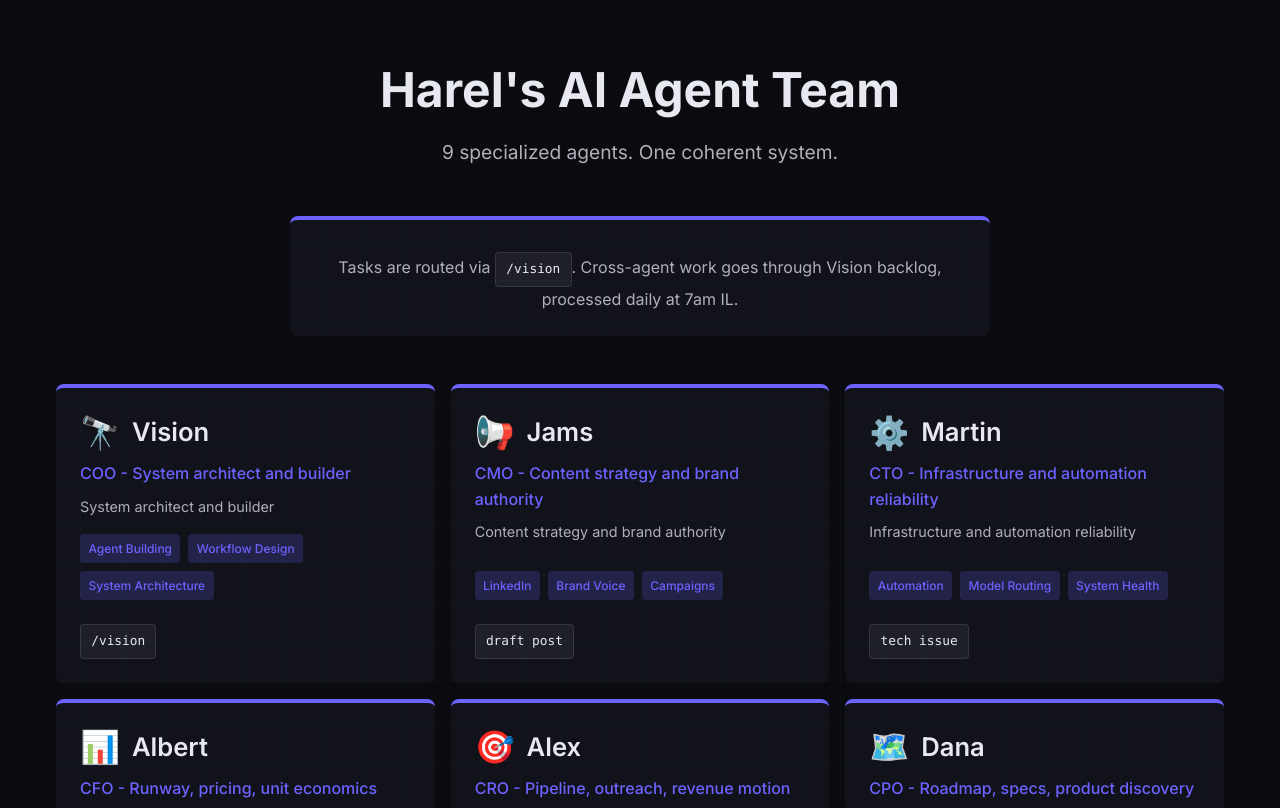
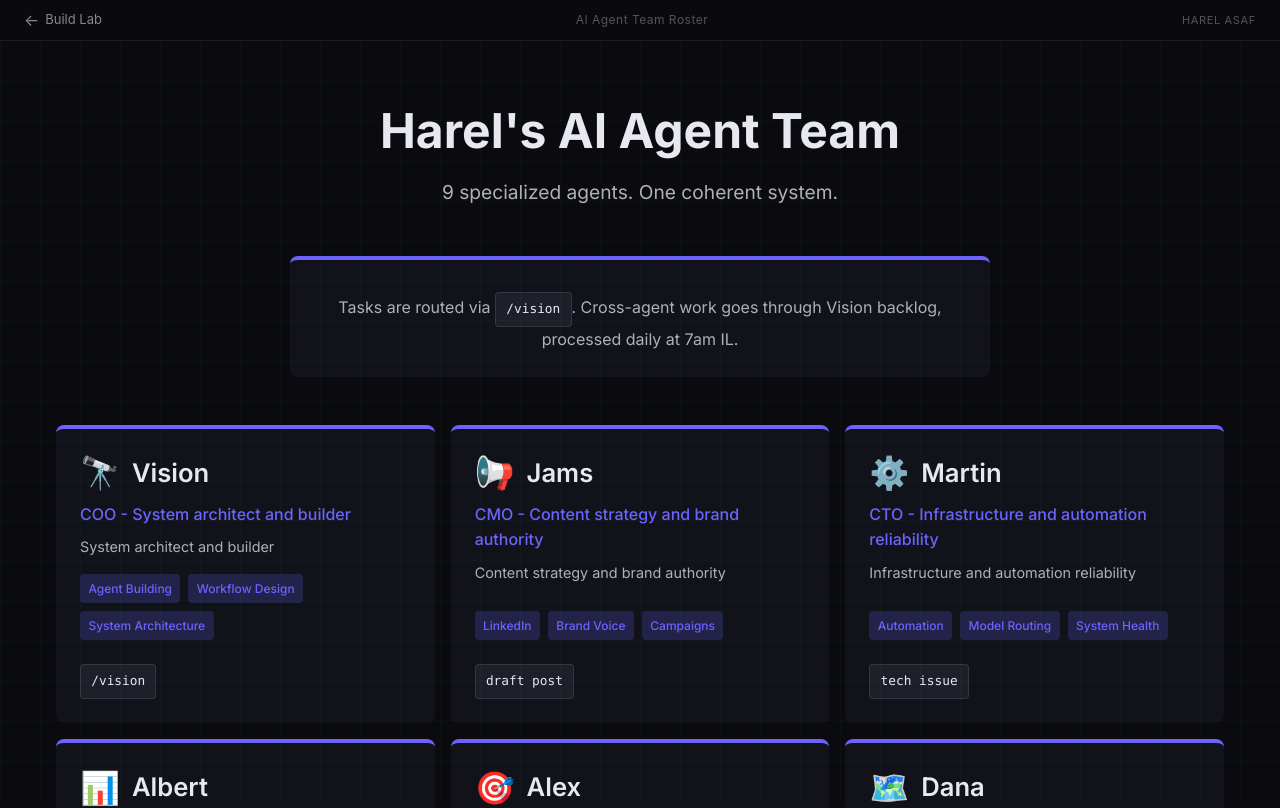
Before and after one commit to RLASAF12/portfolio-launchpad, a Next.js app: page /ai-agent-roster in a window 1280 px wide. Shown: the top 808 px of the page. Built offline with nearby package versions, Linux system fonts and the light colour scheme.

Commit message:
Add SubpageNav to AI Agent Roster page

```diff
--- a/app/ai-agent-roster/page.tsx
+++ b/app/ai-agent-roster/page.tsx
@@ -1,4 +1,5 @@
 import type { Metadata } from "next";
+import SubpageNav from "../components/SubpageNav";
 
 export const metadata: Metadata = {
   title: "AI Agent Team Roster — Harel Asaf",
@@ -8,6 +9,7 @@ export const metadata: Metadata = {
 export default function AiAgentRosterPage() {
   return (
     <>
+      <SubpageNav title="AI Agent Team Roster" />
       <link rel="preconnect" href="https://fonts.googleapis.com" />
       <link rel="preconnect" href="https://fonts.gstatic.com" crossOrigin="anonymous" />
       <link href="https://fonts.googleapis.com/css2?family=Inter:wght@300;400;500;600;700&display=swap" rel="stylesheet" />
```
